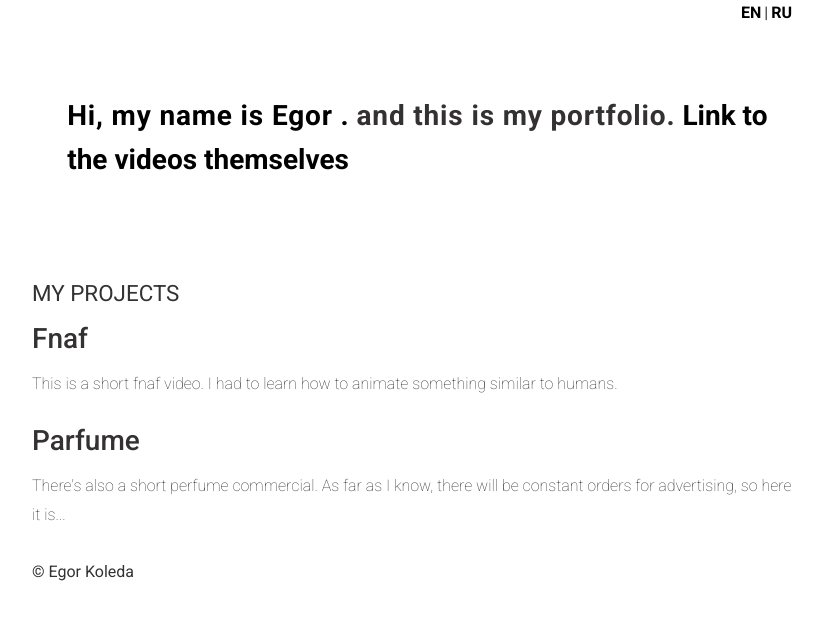
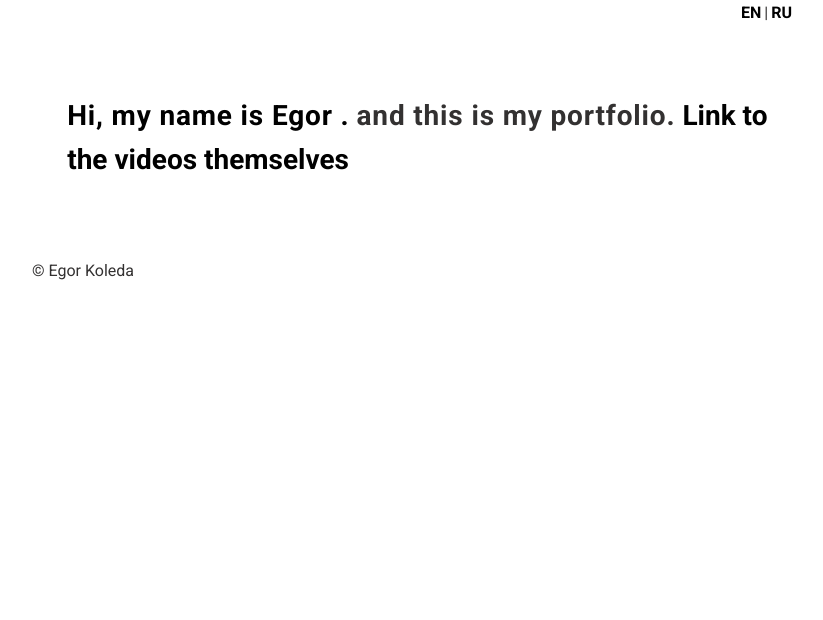
Before and after one commit to Egorka-Koleda/egorka-koleda.github.io, a plain HTML site: page index.html in a window 1280 px wide. Shown: the whole page, without its empty margins (228-1051 px from the left). Drawn offline with Linux system fonts and the light colour scheme.

Commit message:
Update index.html

```diff
--- a/index.html
+++ b/index.html
@@ -27,32 +27,7 @@
                 <span class="content__description">and this is my portfolio.</span>
                 <a href="https://drive.google.com/drive/folders/1K5Sm9Ra8isboinyhX6GEc_JZBvmSwMqE">Link to the videos themselves</a>
             </div>
-        </div>
-        <div class="content__main">
-            <h2 class="content__subheader">My projects</h2>
-            <div class="content__main-item project">
 
-                <div>
-                    <div class="main-item__title">
-                        <span>Fnaf</span>
-                    </div>
-                    <div class="main-item__description">
-                        <p>This is a short fnaf video. I had to learn how to animate something similar to humans.</p>
-                    </div>
-                </div>
-            </div>
-            <div class="content__main-item project">
-
-                <div>
-                    <div class="main-item__title">
-                        <span>Parfume</span>
-                    </div>
-                    <div class="main-item__description">
-                        <p>There's also a short perfume commercial. As far as I know, there will be constant orders for advertising, so here it is...</p>
-                    </div>
-                </div>
-            </div>
-        </div>
     </div>
     <div class="footer">
         <div>
```
